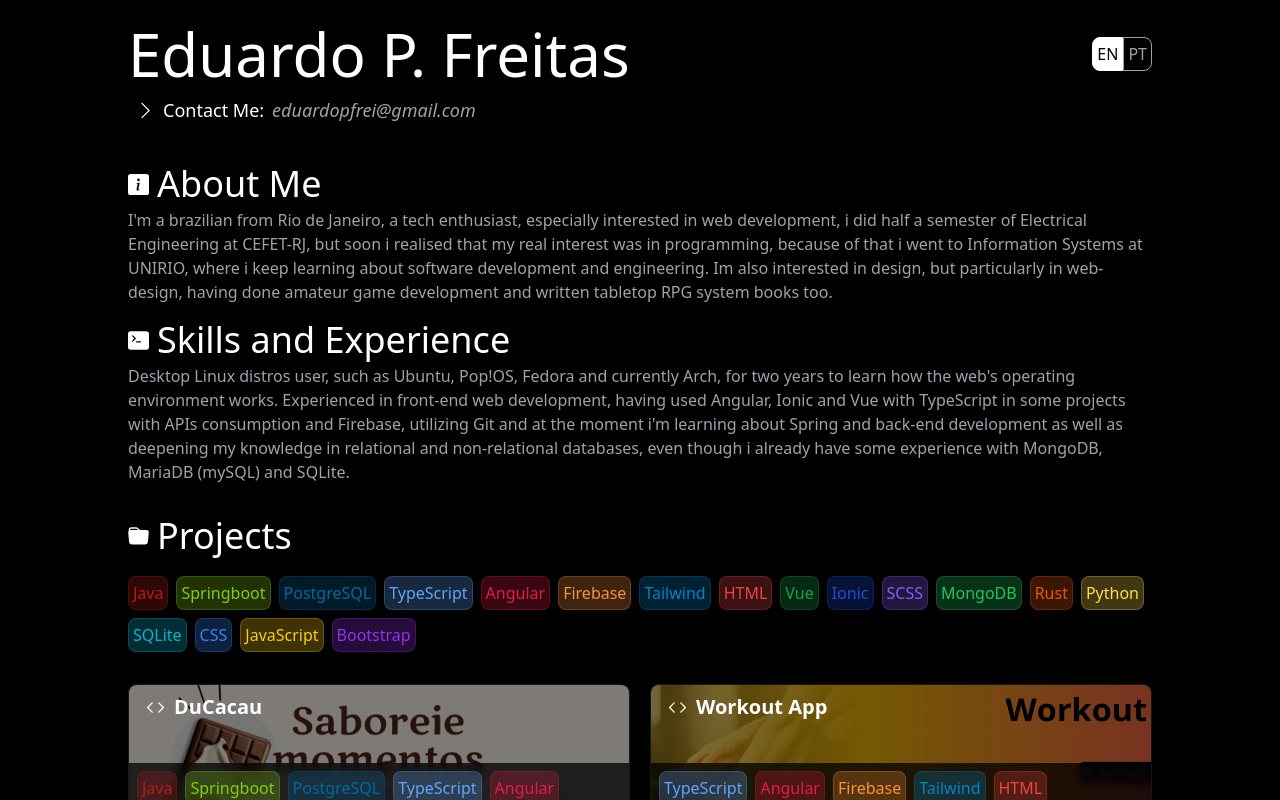
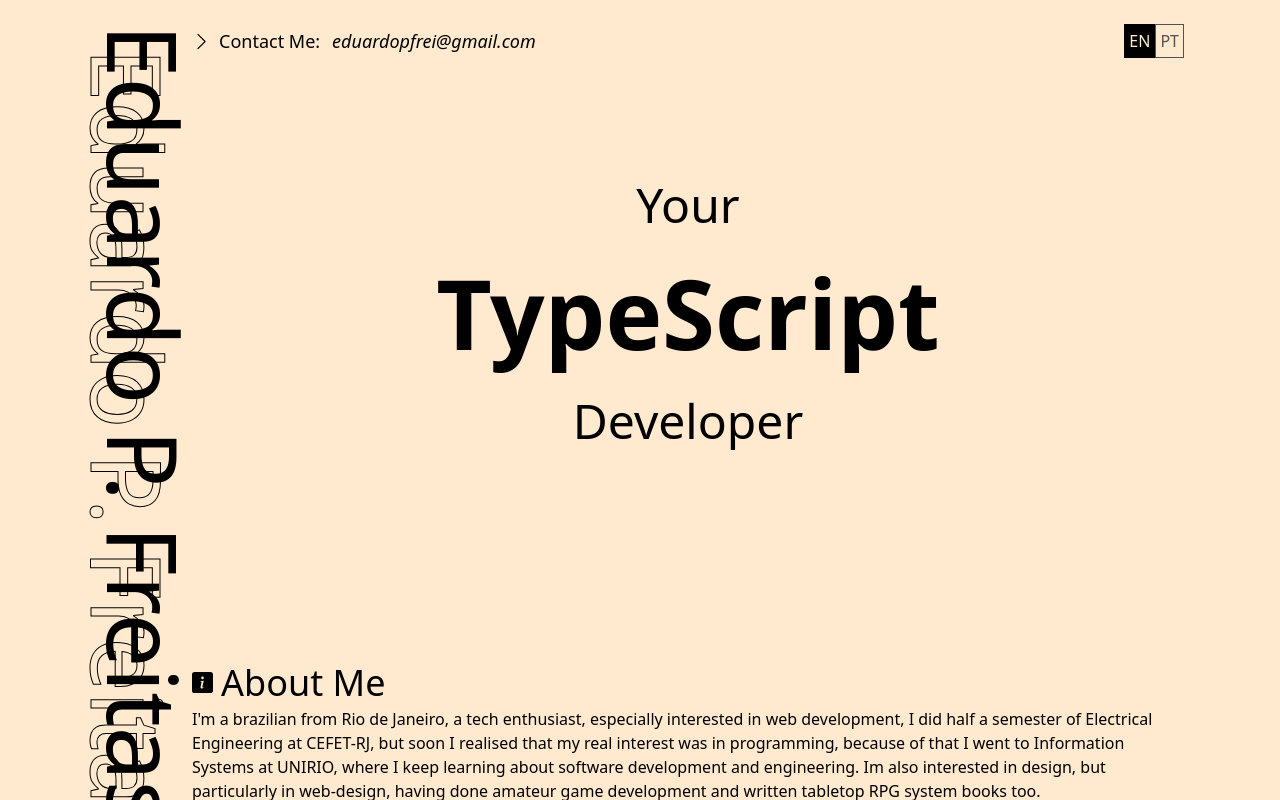
Before and after one commit to Edhet/eduardop, an Angular app: page / in a window 1280 px wide. Shown: the top 800 px of the page. Built offline with nearby package versions, Linux system fonts and the light colour scheme.

Commit message:
First iteration of new header

```diff
--- a/src/app/app.component.html
+++ b/src/app/app.component.html
@@ -1,6 +1,8 @@
 <div class="flex flex-col min-h-screen">
   <app-header></app-header>
-  <app-about></app-about>
-  <app-project-card></app-project-card>
-  <app-footer class="mt-auto"></app-footer>
+  <div class="mx-6 md:mx-24 lg:mx-32 2xl:max-w-[70%] 2xl:mx-[15%]">
+    <app-about></app-about>
+    <app-project-card></app-project-card>
+    <app-footer class="mt-auto"></app-footer>
+  </div>
 </div>
--- a/src/app/components/about/about.component.html
+++ b/src/app/components/about/about.component.html
@@ -1,14 +1,5 @@
-<main class="mt-8 text-white">
-  <article class="mt-4">
-    <div class="flex mb-1">
-      <svg xmlns="http://www.w3.org/2000/svg" width="21" height="21" fill="currentColor" class="bi bi-info-square-fill mr-2 my-auto min-w-fit" viewBox="0 0 16 16">
-        <path d="M0 2a2 2 0 0 1 2-2h12a2 2 0 0 1 2 2v12a2 2 0 0 1-2 2H2a2 2 0 0 1-2-2V2zm8.93 4.588-2.29.287-.082.38.45.083c.294.07.352.176.288.469l-.738 3.468c-.194.897.105 1.319.808 1.319.545 0 1.178-.252 1.465-.598l.088-.416c-.2.176-.492.246-.686.246-.275 0-.375-.193-.304-.533L8.93 6.588zM8 5.5a1 1 0 1 0 0-2 1 1 0 0 0 0 2z"/>
-      </svg>
-      <h2 class="text-3xl md:text-4xl font-medium">{{localizationService.aboutSectionContent.sectionHeader}}</h2>
-    </div>
-    <p class="text-zinc-400">{{localizationService.aboutSectionContent.sectionBody}}</p>
-  </article>
-  <article class="mt-4">
+<main class="text-white">
+  <article class="my-12">
     <div class="flex mb-1">
       <svg xmlns="http://www.w3.org/2000/svg" width="21" height="21" fill="currentColor" class="bi bi-terminal-fill mr-2 my-auto min-w-fit" viewBox="0 0 16 16">
         <path d="M0 3a2 2 0 0 1 2-2h12a2 2 0 0 1 2 2v10a2 2 0 0 1-2 2H2a2 2 0 0 1-2-2V3zm9.5 5.5h-3a.5.5 0 0 0 0 1h3a.5.5 0 0 0 0-1zm-6.354-.354a.5.5 0 1 0 .708.708l2-2a.5.5 0 0 0 0-.708l-2-2a.5.5 0 1 0-.708.708L4.793 6.5 3.146 8.146z"/>
--- a/src/app/components/header/header.component.html
+++ b/src/app/components/header/header.component.html
@@ -1,20 +1,45 @@
-<header>
-  <div class="text-white mt-6 flex ">
-    <h1 class="text-5xl lg:text-6xl font-light"><span class="font-medium">{{localizationService.headerContent.firstName}}</span> {{localizationService.headerContent.surname}}</h1>
-
-    <div class="flex ml-auto max-h-fit my-auto justify-start">
-      <button class="border rounded-l-lg p-1 focus:outline-none transition-all {{localizationService.currentLanguage == 'en' ? active : inactive}}" (click)="changeLanguage('en')">EN</button>
-      <button class="border rounded-r-lg p-1 focus:outline-none transition-all {{localizationService.currentLanguage == 'pt' ? active : inactive}}" (click)="changeLanguage('pt')">PT</button>
+<header class="min-h-fit px-3 md:px-12 lg:px-24 2xl:px-[10%] bg-bAlmond flex">
+  <div class="text-black pt-6 pb-12 flex z-50">
+    <div class="relative" style="writing-mode: vertical-lr;">
+      <h1 class="whitespace-nowrap text-7xl lg:text-8xl font-light"><span class="font-medium">{{localizationService.headerContent.firstName}}</span> {{localizationService.headerContent.surname}}</h1>
+      <h1 class="whitespace-nowrap absolute top-6 right-4 text-7xl lg:text-8xl font-medium text-transparent -z-10 select-none" style="-webkit-text-stroke: 1px black;"><span class="font-normal">{{localizationService.headerContent.firstName}}</span> {{localizationService.headerContent.surname}}</h1>
     </div>
 
   </div>
-  <div class="text-white p-2 mt-1 md:flex md:gap-2 lg:text-lg">
+  <div class="py-6 w-full flex flex-col">
+
     <div class="flex">
-      <svg xmlns="http://www.w3.org/2000/svg" width="19" height="19" fill="currentColor" class="bi bi-chevron-right mr-2 my-auto"  viewBox="0 0 16 16">
-        <path fill-rule="evenodd" d="M4.646 1.646a.5.5 0 0 1 .708 0l6 6a.5.5 0 0 1 0 .708l-6 6a.5.5 0 0 1-.708-.708L10.293 8 4.646 2.354a.5.5 0 0 1 0-.708z"/>
-      </svg>
-      <p class="font-medium">{{localizationService.headerContent.contactText}}:</p>
+      <div class="text-black flex flex-wrap md:gap-2 lg:text-lg">
+        <div class="flex mr-1">
+          <svg xmlns="http://www.w3.org/2000/svg" width="19" height="19" fill="currentColor" class="bi bi-chevron-right mr-2 my-auto" viewBox="0 0 16 16">
+            <path fill-rule="evenodd" d="M4.646 1.646a.5.5 0 0 1 .708 0l6 6a.5.5 0 0 1 0 .708l-6 6a.5.5 0 0 1-.708-.708L10.293 8 4.646 2.354a.5.5 0 0 1 0-.708z" />
+          </svg>
+          <p class="h-fit my-auto font-medium">{{localizationService.headerContent.contactText}}:</p>
+        </div>
+        <p class="italic h-fit my-auto font-light select-all">{{localizationService.headerContent.email}}</p>
+      </div>
+
+      <div class="ml-auto flex">
+        <button class="border p-1 focus:outline-none transition-all {{localizationService.currentLanguage == 'en' ? 'bg-black border-black text-bAlmond' : 'border-neutral-600 text-neutral-600 hover:border-black hover:text-black'}}" (click)="changeLanguage('en')">EN</button>
+        <button class="border p-1 focus:outline-none transition-all {{localizationService.currentLanguage == 'pt' ? 'bg-black border-black text-bAlmond' : 'border-neutral-600 text-neutral-600 hover:border-black hover:text-black'}}" (click)="changeLanguage('pt')">PT</button>
+      </div>
     </div>
-    <p class="italic font-light select-all text-zinc-400">{{localizationService.headerContent.email}}</p>
+
+    <div class="w-full my-auto text-center font-thin pt-8" style="font-size: 6vmin;">
+      <p>Your</p>
+      <h2 class="font-extrabold text-black" style="font-size: 12vmin;">{{feature!.tagName}}</h2>
+      <p>Developer</p>
+    </div>
+
+    <article class="mt-auto py-12">
+      <div class="flex mb-1">
+        <svg xmlns="http://www.w3.org/2000/svg" width="21" height="21" fill="currentColor" class="bi bi-info-square-fill mr-2 my-auto min-w-fit" viewBox="0 0 16 16">
+          <path d="M0 2a2 2 0 0 1 2-2h12a2 2 0 0 1 2 2v12a2 2 0 0 1-2 2H2a2 2 0 0 1-2-2V2zm8.93 4.588-2.29.287-.082.38.45.083c.294.07.352.176.288.469l-.738 3.468c-.194.897.105 1.319.808 1.319.545 0 1.178-.252 1.465-.598l.088-.416c-.2.176-.492.246-.686.246-.275 0-.375-.193-.304-.533L8.93 6.588zM8 5.5a1 1 0 1 0 0-2 1 1 0 0 0 0 2z"/>
+        </svg>
+        <h2 class="text-3xl md:text-4xl font-medium">{{localizationService.aboutSectionContent.sectionHeader}}</h2>
+      </div>
+      <p>{{localizationService.aboutSectionContent.sectionBody}}</p>
+    </article>
   </div>
+
 </header>
--- a/src/app/components/header/header.component.ts
+++ b/src/app/components/header/header.component.ts
@@ -1,5 +1,7 @@
-import { Component } from '@angular/core';
+import { ProjectsService } from './../../services/projects.service';
+import { Component, OnInit } from '@angular/core';
 import Languages from 'src/app/models/languages.model';
+import Tag from 'src/app/models/tag.model';
 import { LocalizationService } from 'src/app/services/localization.service';
 
 @Component({
@@ -8,11 +10,23 @@ import { LocalizationService } from 'src/app/services/localization.service';
   styleUrls: ['./header.component.css']
 })
 
-export class HeaderComponent {
-  readonly active: string = "bg-white border-white text-black hover:text-black";
-  readonly inactive: string = "border-zinc-400 text-zinc-400 hover:border-white hover:text-white";
+export class HeaderComponent implements OnInit {
+  public feature?: Tag = this.projectService.filters[0];
 
-  constructor(public localizationService: LocalizationService) { }
+  constructor(public localizationService: LocalizationService, public projectService: ProjectsService) { }
+
+  async ngOnInit() {
+    await this.changeText();
+  }
+
+  async changeText() {
+    let tagIndex = 0;
+    while(true) {
+      await new Promise((resolve) => setTimeout(resolve, 1250));
+      this.feature = this.projectService.filters[tagIndex];
+      tagIndex = (tagIndex + 1) % this.projectService.filters.length;
+    }
+  }
 
   changeLanguage(langCode: string) {
     switch (langCode) {
--- a/src/app/components/project-card/project-card.component.html
+++ b/src/app/components/project-card/project-card.component.html
@@ -1,4 +1,4 @@
-<section class="my-8 relative">
+<section class="relative">
   <div class="flex mb-2">
     <svg xmlns="http://www.w3.org/2000/svg" width="21" height="21" fill="currentColor" class="bi bi-folder-fill fill-white mr-2 my-auto min-w-fit" viewBox="0 0 16 16">
       <path d="M9.828 3h3.982a2 2 0 0 1 1.992 2.181l-.637 7A2 2 0 0 1 13.174 14H2.825a2 2 0 0 1-1.991-1.819l-.637-7a1.99 1.99 0 0 1 .342-1.31L.5 3a2 2 0 0 1 2-2h3.672a2 2 0 0 1 1.414.586l.828.828A2 2 0 0 0 9.828 3zm-8.322.12C1.72 3.042 1.95 3 2.19 3h5.396l-.707-.707A1 1 0 0 0 6.172 2H2.5a1 1 0 0 0-1 .981l.006.139z"/>
--- a/src/assets/json/langstext.json
+++ b/src/assets/json/langstext.json
@@ -10,11 +10,11 @@
     "sectionsContent": [
       {
         "sectionHeader": "About Me",
-        "sectionBody": "I'm a brazilian from Rio de Janeiro, a tech enthusiast, especially interested in web development, i did half a semester of Electrical Engineering at CEFET-RJ, but soon i realised that my real interest was in programming, because of that i went to Information Systems at UNIRIO, where i keep learning about software development and engineering. Im also interested in design, but particularly in web-design, having done amateur game development and written tabletop RPG system books too."
+        "sectionBody": "I'm a brazilian from Rio de Janeiro, a tech enthusiast, especially interested in web development, I did half a semester of Electrical Engineering at CEFET-RJ, but soon I realised that my real interest was in programming, because of that I went to Information Systems at UNIRIO, where I keep learning about software development and engineering. Im also interested in design, but particularly in web-design, having done amateur game development and written tabletop RPG system books too."
       },
       {
         "sectionHeader": "Skills and Experience",
-        "sectionBody": "Desktop Linux distros user, such as Ubuntu, Pop!OS, Fedora and currently Arch, for two years to learn how the web's operating environment works. Experienced in front-end web development, having used Angular, Ionic and Vue with TypeScript in some projects with APIs consumption and Firebase, utilizing Git and at the moment i'm learning about Spring and back-end development as well as deepening my knowledge in relational and non-relational databases, even though i already have some experience with MongoDB, MariaDB (mySQL) and SQLite."
+        "sectionBody": "Desktop Linux distros user, such as Ubuntu, Pop!OS, Fedora and currently Arch, for two years to learn how the web's operating environment works. Experienced in front-end web development, having used Angular, Ionic and Vue with TypeScript in some projects with APIs consumption and Firebase, utilizing Git and at the moment I'm learning about Spring and back-end development as well as deepening my knowledge in relational and non-relational databases, even though I already have some experience with MongoDB, MariaDB (mySQL) and SQLite."
       },
       {
         "sectionHeader": "Projects"
--- a/src/index.html
+++ b/src/index.html
@@ -8,7 +8,7 @@
     <meta http-equiv="X-UA-Compatible" content="ie=edge">
     <link rel="icon" href="assets/svg/code-slash.svg">
   </head>
-  <body class="bg-black selection:bg-white/25 mx-6 md:mx-24 lg:mx-32 2xl:max-w-[70%] 2xl:mx-[15%]">
+  <body class="bg-black selection:bg-neutral-500/25">
     <app-root></app-root>
   </body>
 </html>
--- a/tailwind.config.js
+++ b/tailwind.config.js
@@ -3,29 +3,14 @@ module.exports = {
   content: [
     "./src/**/*.{html,ts,json}"
   ],
-  safelist: [
-    'hover:bg-red-500/50',
-    'hover:bg-red-700/50',
-    'hover:bg-rose-600/50',
-    'hover:bg-orange-400/50',
-    'hover:bg-orange-600/50',
-    'hover:bg-amber-300/50',
-    'hover:bg-yellow-300/50',
-    'hover:bg-yellow-400/50',
-    'hover:bg-sky-600/50',
-    'hover:bg-sky-700/50',
-    'hover:bg-cyan-500/50',
-    'hover:bg-blue-400/50',
-    'hover:bg-blue-500/50',
-    'hover:bg-blue-700/50',
-    'hover:bg-purple-600/50',
-    'hover:bg-violet-500/50',
-    'hover:bg-green-500/50',
-    'hover:bg-green-600/50',
-    'hover:bg-lime-500/50'
-    ],
   theme: {
-    extend: {},
+    extend: {
+      colors: {
+        tan: '#d5ba98',
+        bAlmond: '#ffe9cf',
+        fBistre: '8a7254'
+      }
+    },
   },
   plugins: [],
 }
```
